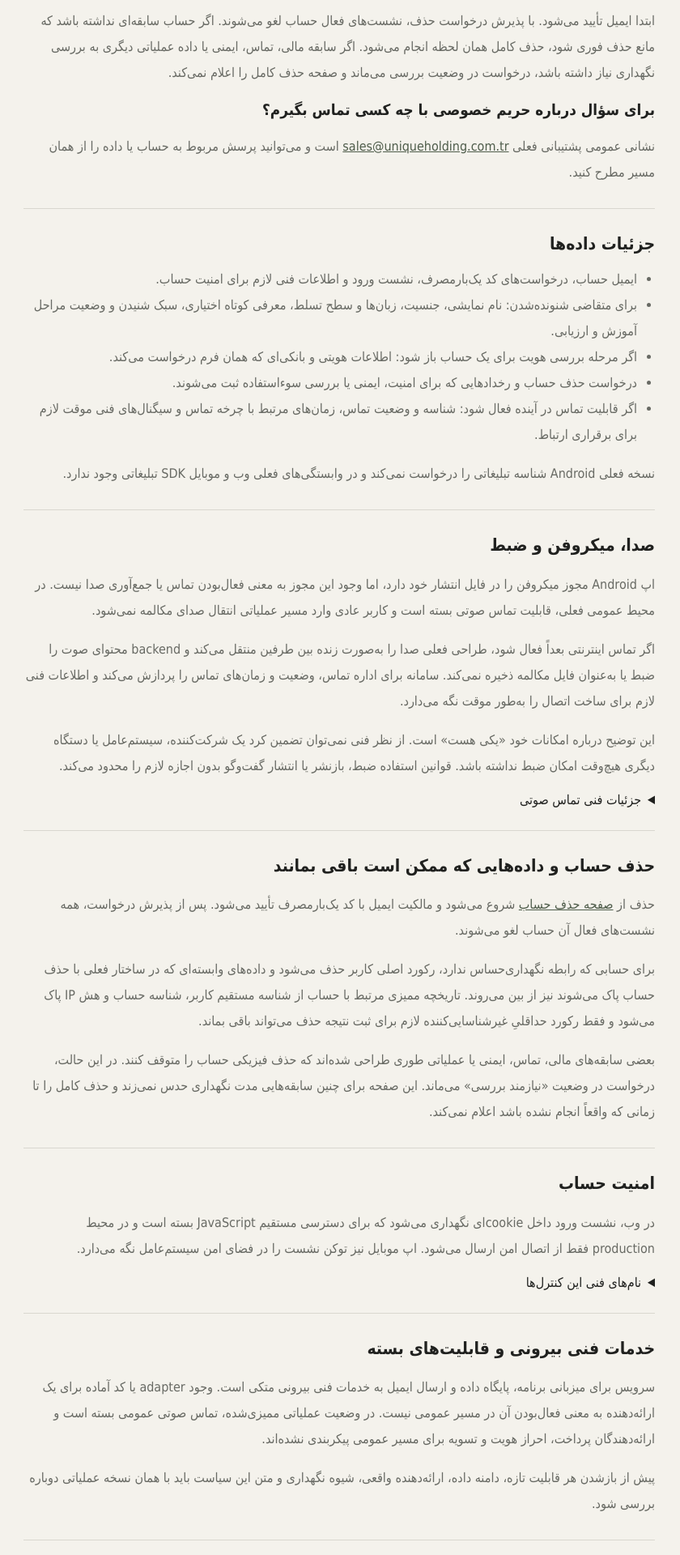
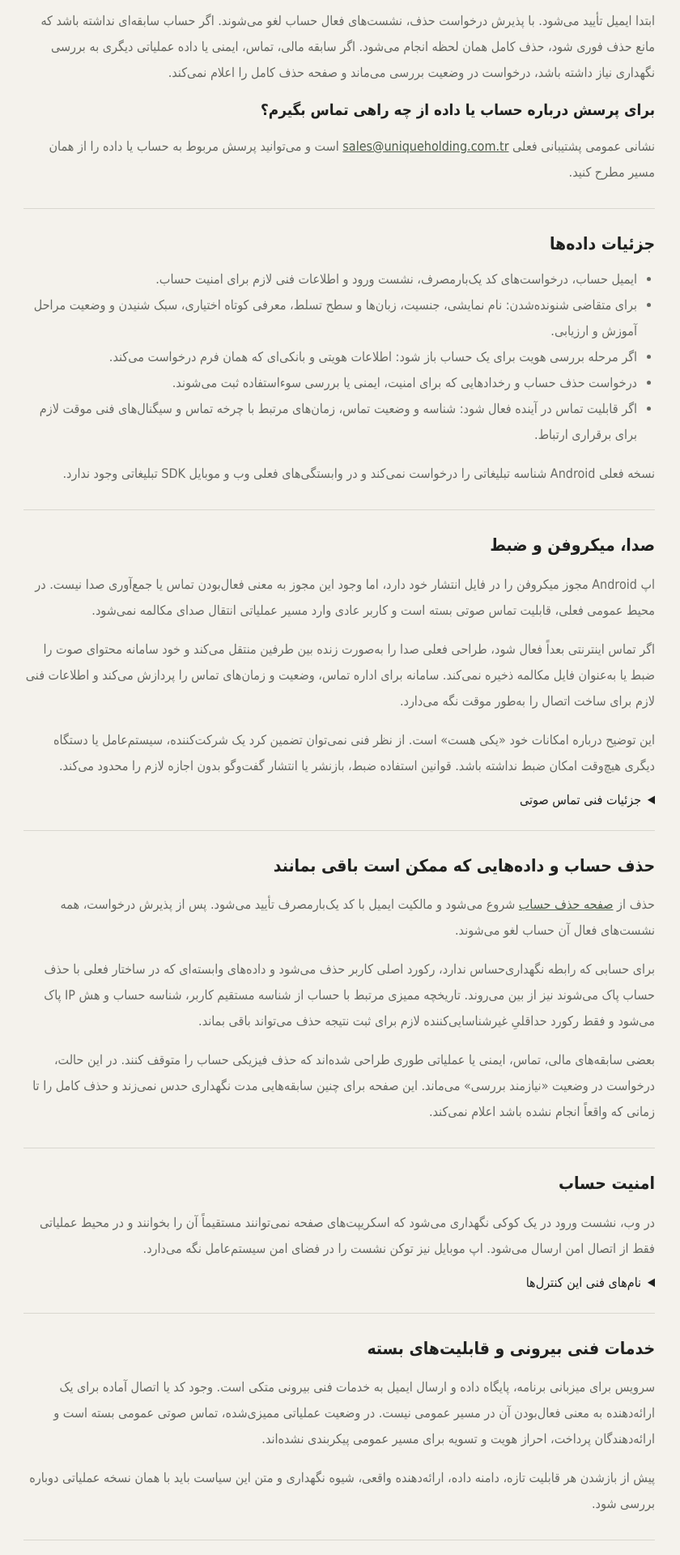
Before and after one commit to morfisam25-tech/YEKI-HAST, a Next.js app in the folder apps/web/: page /privacy in a window 1280 px wide. Shown: the part 1060-2980 px from the top of the page at 81% size, without its empty margins (343-1183 px from the left). Built offline with nearby package versions, Linux system fonts and the light colour scheme.

Commit message:
copy: clarify privacy contact and security wording

```diff
--- a/apps/web/app/privacy/page.tsx
+++ b/apps/web/app/privacy/page.tsx
@@ -48,7 +48,7 @@ export default function PrivacyPage() {
             ابتدا ایمیل تأیید می‌شود. با پذیرش درخواست حذف، نشست‌های فعال حساب لغو می‌شوند. اگر حساب سابقه‌ای نداشته باشد که مانع حذف فوری شود، حذف کامل همان لحظه انجام می‌شود. اگر سابقه مالی، تماس، ایمنی یا داده عملیاتی دیگری به بررسی نگهداری نیاز داشته باشد، درخواست در وضعیت بررسی می‌ماند و صفحه حذف کامل را اعلام نمی‌کند.
           </p>
 
-          <h3>برای سؤال درباره حریم خصوصی با چه کسی تماس بگیرم؟</h3>
+          <h3>برای پرسش درباره حساب یا داده از چه راهی تماس بگیرم؟</h3>
           <p>
             نشانی عمومی پشتیبانی فعلی <a href="mailto:sales@uniqueholding.com.tr">sales@uniqueholding.com.tr</a> است و می‌توانید پرسش مربوط به حساب یا داده را از همان مسیر مطرح کنید.
           </p>
@@ -74,7 +74,7 @@ export default function PrivacyPage() {
             اپ Android مجوز میکروفن را در فایل انتشار خود دارد، اما وجود این مجوز به معنی فعال‌بودن تماس یا جمع‌آوری صدا نیست. در محیط عمومی فعلی، قابلیت تماس صوتی بسته است و کاربر عادی وارد مسیر عملیاتی انتقال صدای مکالمه نمی‌شود.
           </p>
           <p>
-            اگر تماس اینترنتی بعداً فعال شود، طراحی فعلی صدا را به‌صورت زنده بین طرفین منتقل می‌کند و backend محتوای صوت را ضبط یا به‌عنوان فایل مکالمه ذخیره نمی‌کند. سامانه برای اداره تماس، وضعیت و زمان‌های تماس را پردازش می‌کند و اطلاعات فنی لازم برای ساخت اتصال را به‌طور موقت نگه می‌دارد.
+            اگر تماس اینترنتی بعداً فعال شود، طراحی فعلی صدا را به‌صورت زنده بین طرفین منتقل می‌کند و خود سامانه محتوای صوت را ضبط یا به‌عنوان فایل مکالمه ذخیره نمی‌کند. سامانه برای اداره تماس، وضعیت و زمان‌های تماس را پردازش می‌کند و اطلاعات فنی لازم برای ساخت اتصال را به‌طور موقت نگه می‌دارد.
           </p>
           <p>
             این توضیح درباره امکانات خود «یکی هست» است. از نظر فنی نمی‌توان تضمین کرد یک شرکت‌کننده، سیستم‌عامل یا دستگاه دیگری هیچ‌وقت امکان ضبط نداشته باشد. قوانین استفاده ضبط، بازنشر یا انتشار گفت‌وگو بدون اجازه لازم را محدود می‌کند.
@@ -103,7 +103,7 @@ export default function PrivacyPage() {
         <section className="legal-section" aria-labelledby="privacy-security-detail">
           <h2 id="privacy-security-detail">امنیت حساب</h2>
           <p>
-            در وب، نشست ورود داخل cookieای نگهداری می‌شود که برای دسترسی مستقیم JavaScript بسته است و در محیط production فقط از اتصال امن ارسال می‌شود. اپ موبایل نیز توکن نشست را در فضای امن سیستم‌عامل نگه می‌دارد.
+            در وب، نشست ورود در یک کوکی نگهداری می‌شود که اسکریپت‌های صفحه نمی‌توانند مستقیماً آن را بخوانند و در محیط عملیاتی فقط از اتصال امن ارسال می‌شود. اپ موبایل نیز توکن نشست را در فضای امن سیستم‌عامل نگه می‌دارد.
           </p>
           <details>
             <summary>نام‌های فنی این کنترل‌ها</summary>
@@ -116,7 +116,7 @@ export default function PrivacyPage() {
         <section className="legal-section" aria-labelledby="privacy-services-detail">
           <h2 id="privacy-services-detail">خدمات فنی بیرونی و قابلیت‌های بسته</h2>
           <p>
-            سرویس برای میزبانی برنامه، پایگاه داده و ارسال ایمیل به خدمات فنی بیرونی متکی است. وجود adapter یا کد آماده برای یک ارائه‌دهنده به معنی فعال‌بودن آن در مسیر عمومی نیست. در وضعیت عملیاتی ممیزی‌شده، تماس صوتی عمومی بسته است و ارائه‌دهندگان پرداخت، احراز هویت و تسویه برای مسیر عمومی پیکربندی نشده‌اند.
+            سرویس برای میزبانی برنامه، پایگاه داده و ارسال ایمیل به خدمات فنی بیرونی متکی است. وجود کد یا اتصال آماده برای یک ارائه‌دهنده به معنی فعال‌بودن آن در مسیر عمومی نیست. در وضعیت عملیاتی ممیزی‌شده، تماس صوتی عمومی بسته است و ارائه‌دهندگان پرداخت، احراز هویت و تسویه برای مسیر عمومی پیکربندی نشده‌اند.
           </p>
           <p>
             پیش از بازشدن هر قابلیت تازه، دامنه داده، ارائه‌دهنده واقعی، شیوه نگهداری و متن این سیاست باید با همان نسخه عملیاتی دوباره بررسی شود.
```
